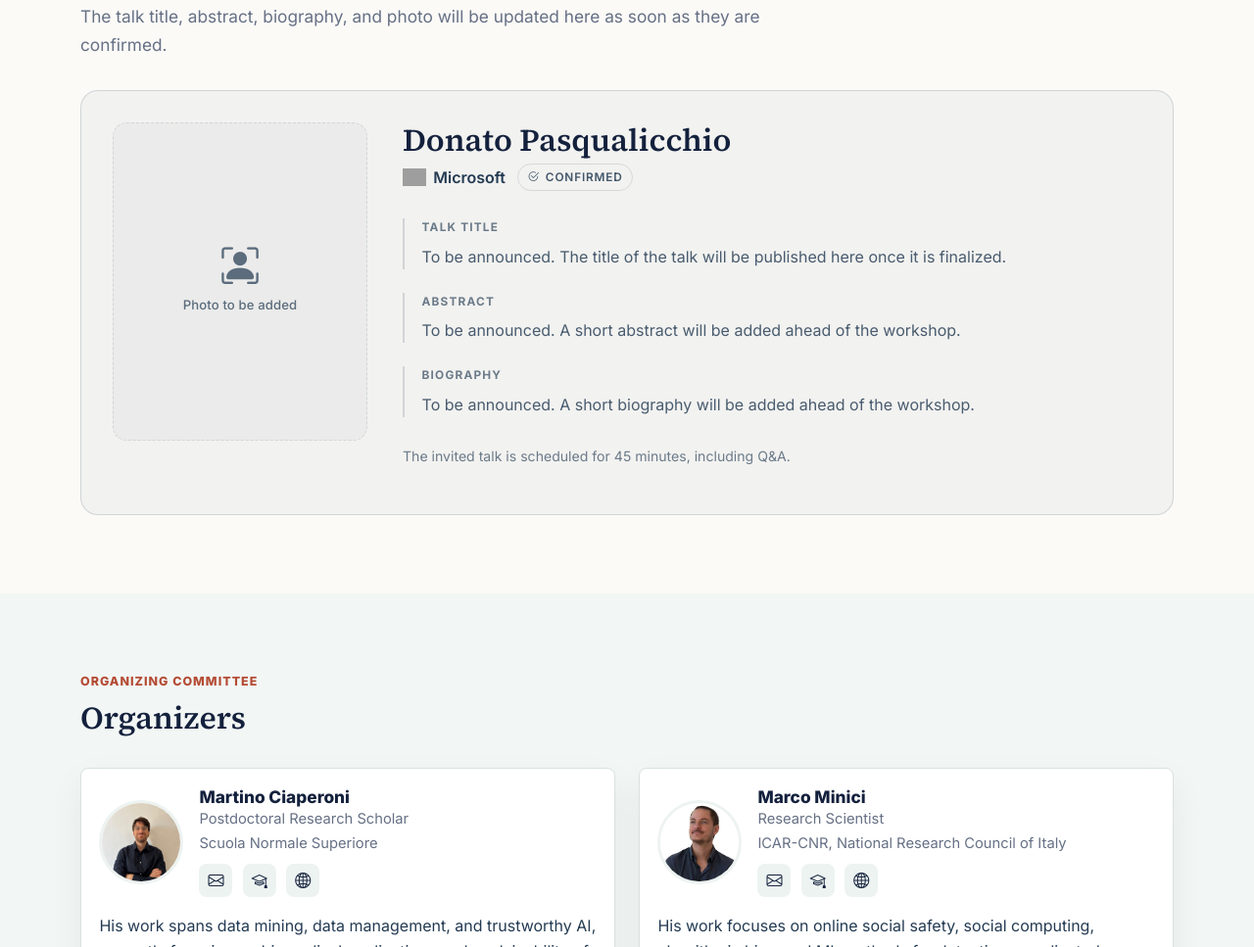
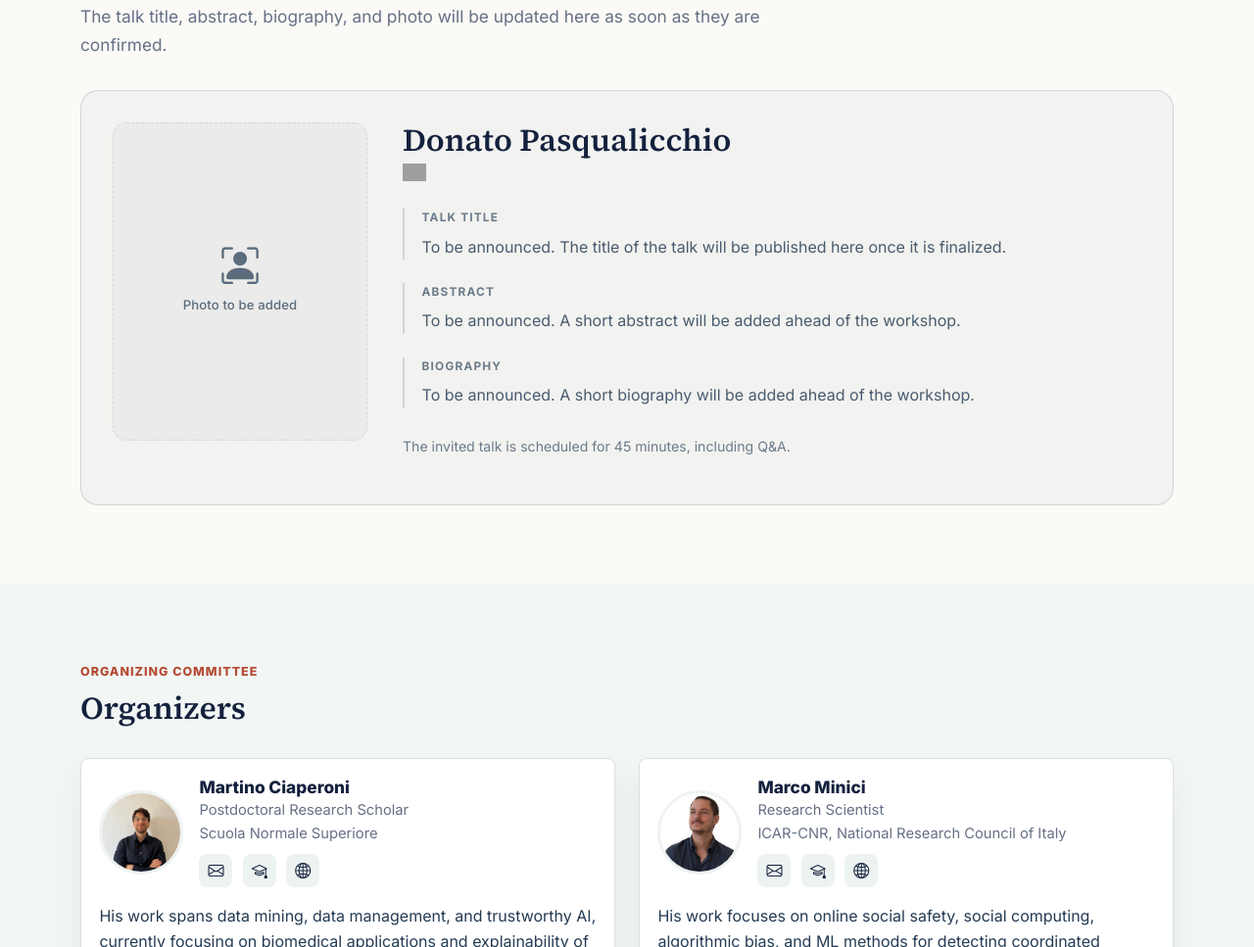
Before and after one commit to GenAI4SG/CIKM2026, a plain HTML site: page index.html in a window 1280 px wide. Shown: the part 4329-5296 px from the top of the page at 98% size. Drawn offline with nearby package versions, Linux system fonts and the light colour scheme; grey boxes are pictures that could not be loaded.

Commit message:
Remove speaker affiliation from index.html
Removed the speaker affiliation text 'Microsoft' from the speaker meta section.

```diff
--- a/index.html
+++ b/index.html
@@ -379,9 +379,7 @@
             <div class="speaker-meta">
               <span class="speaker-affiliation">
                 <img src="https://upload.wikimedia.org/wikipedia/commons/thumb/9/96/Microsoft_logo_%282012%29.svg/1280px-Microsoft_logo_%282012%29.svg.png" alt="" aria-hidden="true">
-                Microsoft
               </span>
-              <span class="speaker-badge"><i class="bi bi-check2-circle" aria-hidden="true"></i> Confirmed</span>
             </div>
             <div class="speaker-detail">
               <span class="speaker-label">Talk title</span>
```
